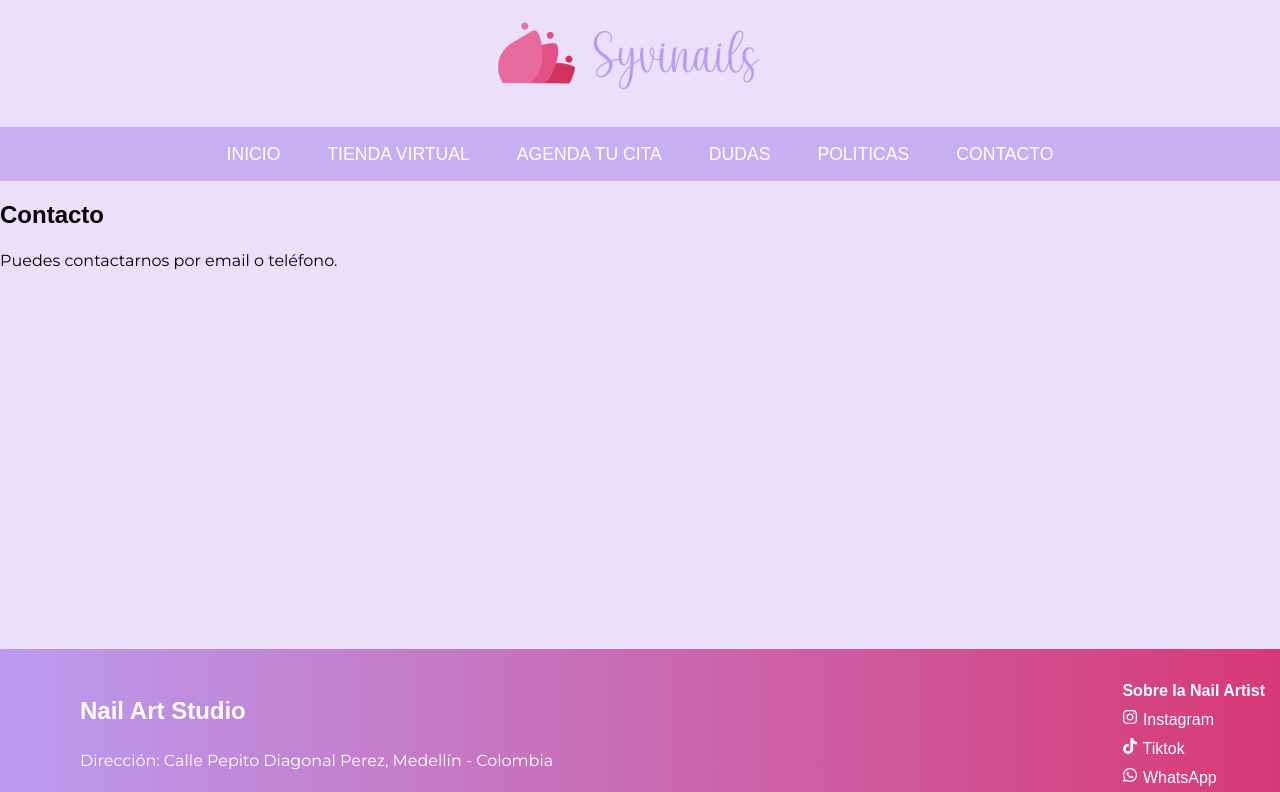
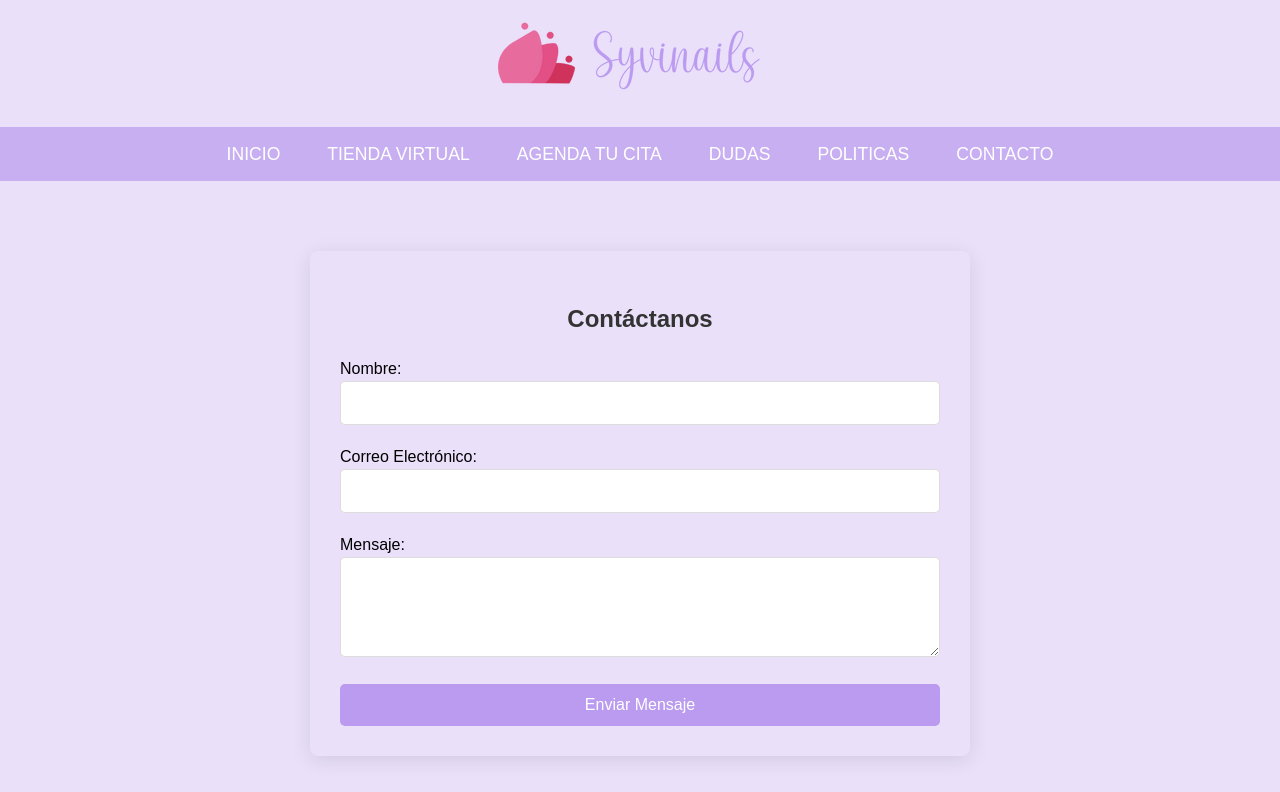
Before and after one commit to lvark/nailartwebpage, a React (Vite) app in the folder Syl01/: page /contact in a window 1280 px wide. Shown: the top 792 px of the page. Built offline with nearby package versions, Linux system fonts and the light colour scheme.

Commit message:
agregando-formulario-contacto

```diff
--- a/Syl01/src/App.jsx
+++ b/Syl01/src/App.jsx
@@ -2,7 +2,6 @@ import React, { useState } from 'react';
 import { BrowserRouter as Router, Route, Routes } from 'react-router-dom';
 import Header from './components/Header';
 import Home from './components/Home';
-import Store from './components/Store';
 import Schedule from './components/Schedule';
 import Contact from './components/Contact';
 import Faq from './components/Faq';
--- a/Syl01/src/components/Contact.css
+++ b/Syl01/src/components/Contact.css
@@ -0,0 +1,75 @@
+.contact-container {
+    max-width: 600px;
+    margin: 70px auto; /* Agregar margen en la parte superior */
+    padding: 30px;
+    border-radius: 8px;
+    box-shadow: 0 4px 20px rgba(0, 0, 0, 0.1);
+    transition: all 0.3s ease;
+}
+
+.contact-container:hover {
+    box-shadow: 0 8px 40px rgba(0, 0, 0, 0.2);
+}
+
+.contact-container h2 {
+    text-align: center;
+    color: #333;
+    margin-bottom: 20px;
+}
+
+.contact-form {
+    display: flex;
+    flex-direction: column;
+}
+
+.form-group {
+    margin-bottom: 20px;
+}
+
+.label {
+    margin-bottom: 8px;
+    font-weight: bold;
+    color: #555;
+}
+
+input,
+textarea {
+    padding: 12px;
+    border: 1px solid #ddd;
+    border-radius: 5px;
+    font-size: 16px;
+    transition: border 0.3s ease;
+    width: 100%; /* Asegura que el campo ocupe el 100% del ancho del contenedor */
+    box-sizing: border-box; /* Incluye el padding en el cálculo del ancho */
+}
+
+input:focus,
+textarea:focus {
+    border: 1px solid #4caf50;
+    outline: none;
+}
+
+textarea {
+    resize: vertical; /* Permitir cambiar el tamaño verticalmente */
+    min-height: 100px; /* Establecer una altura mínima para el área de texto */
+}
+
+.botoncontacto {
+    padding: 12px;
+    background-color: rgba(187, 155, 240) ;
+    color: white;
+    border: none;
+    border-radius: 5px;
+    cursor: pointer;
+    font-size: 16px;
+    transition: background-color 0.3s ease;
+}
+
+.botoncontacto:hover {
+    background-color: #d93672;
+}
+
+.botoncontacto:disabled {
+    background-color: #ccc;
+    cursor: not-allowed;
+}
--- a/Syl01/src/components/Contact.jsx
+++ b/Syl01/src/components/Contact.jsx
@@ -1,12 +1,73 @@
-import React from 'react';
+import React, { useState } from 'react';
+import './Contact.css';
 
-function Contact() {
-  return (
-    <div>
-      <h1>Contacto</h1>
-      <p>Puedes contactarnos por email o teléfono.</p>
-    </div>
-  );
-}
+const Contact = () => {
+    const [formData, setFormData] = useState({
+        name: '',
+        email: '',
+        message: '',
+    });
+
+    const handleChange = (e) => {
+        const { name, value } = e.target;
+        setFormData({
+            ...formData,
+            [name]: value,
+        });
+    };
+
+    const handleSubmit = (e) => {
+        e.preventDefault();
+        // Aquí puedes manejar el envío del mensaje, como enviarlo a una API o a un servicio de backend.
+        console.log('Mensaje enviado:', formData);
+        // Limpiar el formulario después de enviar
+        setFormData({
+            name: '',
+            email: '',
+            message: '',
+        });
+    };
+
+    return (
+        <div className="contact-container">
+            <h2>Contáctanos</h2>
+            <form onSubmit={handleSubmit} className="contact-form">
+                <div className="form-group">
+                    <label htmlFor="name">Nombre:</label>
+                    <input
+                        type="text"
+                        id="name"
+                        name="name"
+                        value={formData.name}
+                        onChange={handleChange}
+                        required
+                    />
+                </div>
+                <div className="form-group">
+                    <label htmlFor="email">Correo Electrónico:</label>
+                    <input
+                        type="email"
+                        id="email"
+                        name="email"
+                        value={formData.email}
+                        onChange={handleChange}
+                        required
+                    />
+                </div>
+                <div className="form-group">
+                    <label htmlFor="message">Mensaje:</label>
+                    <textarea
+                        id="message"
+                        name="message"
+                        value={formData.message}
+                        onChange={handleChange}
+                        required
+                    />
+                </div>
+                <button className="botoncontacto" type="submit">Enviar Mensaje</button>
+            </form>
+        </div>
+    );
+};
 
 export default Contact;
--- a/Syl01/src/index.css
+++ b/Syl01/src/index.css
@@ -313,7 +313,7 @@ h1 {
 /* Estilos para el botón de envío */
 .crear-producto button {
   padding: 10px 15px;
-  background-color: #4CAF50;
+  background: rgba(187, 155, 240) ;
   color: white;
   border: none;
   border-radius: 4px;
@@ -323,7 +323,7 @@ h1 {
 }
 
 .crear-producto button:hover {
-  background-color: #45a049;
+  background-color: #d93672;
 }
 
 /* Estilos para los campos cuando están en foco */
```
Also changed, not shown: Syl01/src/components/Categories.css (added, +41 -0 lines), Syl01/src/components/Categories.jsx (added, +67 -0 lines).
